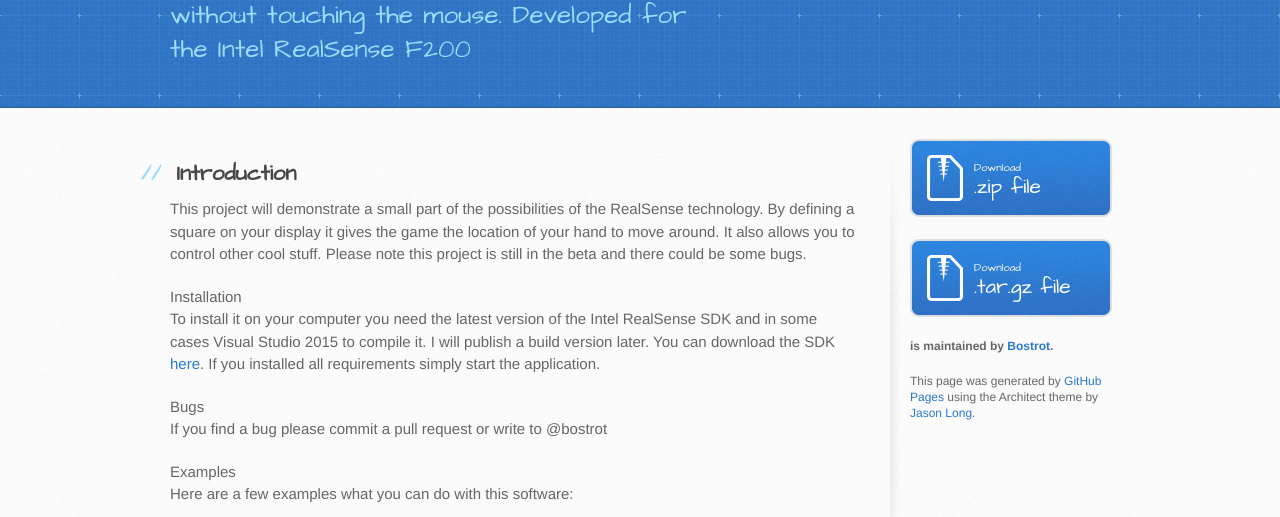
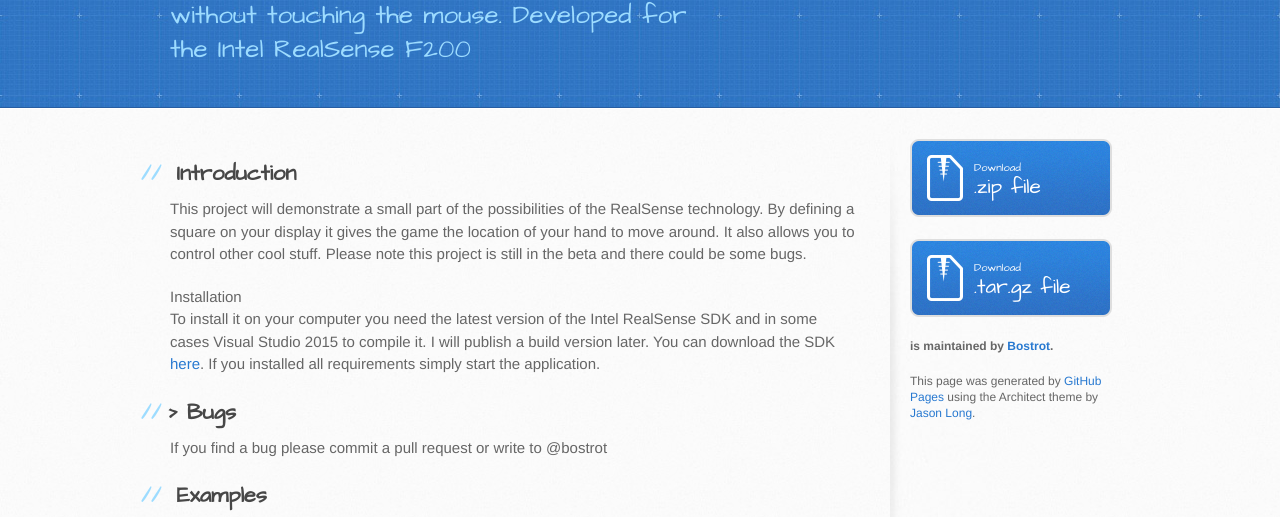
Before and after one commit to bostrot/Touchless-Desktop-Controller, a plain HTML site: page index.html in a window 1280 px wide. Shown: the part 305-822 px from the top of the page. Drawn offline with Linux system fonts and the light colour scheme.

Commit message:
Update index.html

```diff
--- a/index.html
+++ b/index.html
@@ -31,10 +31,13 @@
           <h2>
 <a id="touchless-desktop-controller" class="anchor" href="#touchless-desktop-controller" aria-hidden="true"><span aria-hidden="true" class="octicon octicon-link"></span></a>Introduction</h2>
 <p>This project will demonstrate a small part of the possibilities of the RealSense technology. By defining a square on your display it gives the game the location of your hand to move around. It also allows you to control other cool stuff. Please note this project is still in the beta and there could be some bugs.</p>
+
 <a id="touchless-desktop-controller" class="anchor" href="#touchless-desktop-controller" aria-hidden="true"><span aria-hidden="true" class="octicon octicon-link"></span></a>Installation</h2>
 <p>To install it on your computer you need the latest version of the Intel RealSense SDK and in some cases Visual Studio 2015 to compile it. I will publish a build version later. You can download the SDK <a href="https://software.intel.com/de-de/intel-realsense-sdk/download">here</a>. If you installed all requirements simply start the application.</p>
+<h2>>
 <a id="touchless-desktop-controller" class="anchor" href="#touchless-desktop-controller" aria-hidden="true"><span aria-hidden="true" class="octicon octicon-link"></span></a>Bugs</h2>
 <p>If you find a bug please commit a pull request or write to @bostrot</p>
+<h2>
 <a id="touchless-desktop-controller" class="anchor" href="#touchless-desktop-controller" aria-hidden="true"><span aria-hidden="true" class="octicon octicon-link"></span></a>Examples</h2>
 <p>Here are a few examples what you can do with this software: </p>
 <iframe width="560" height="315" src="https://www.youtube.com/embed/i23ZSuc5tSY" frameborder="0" allowfullscreen></iframe>
```
